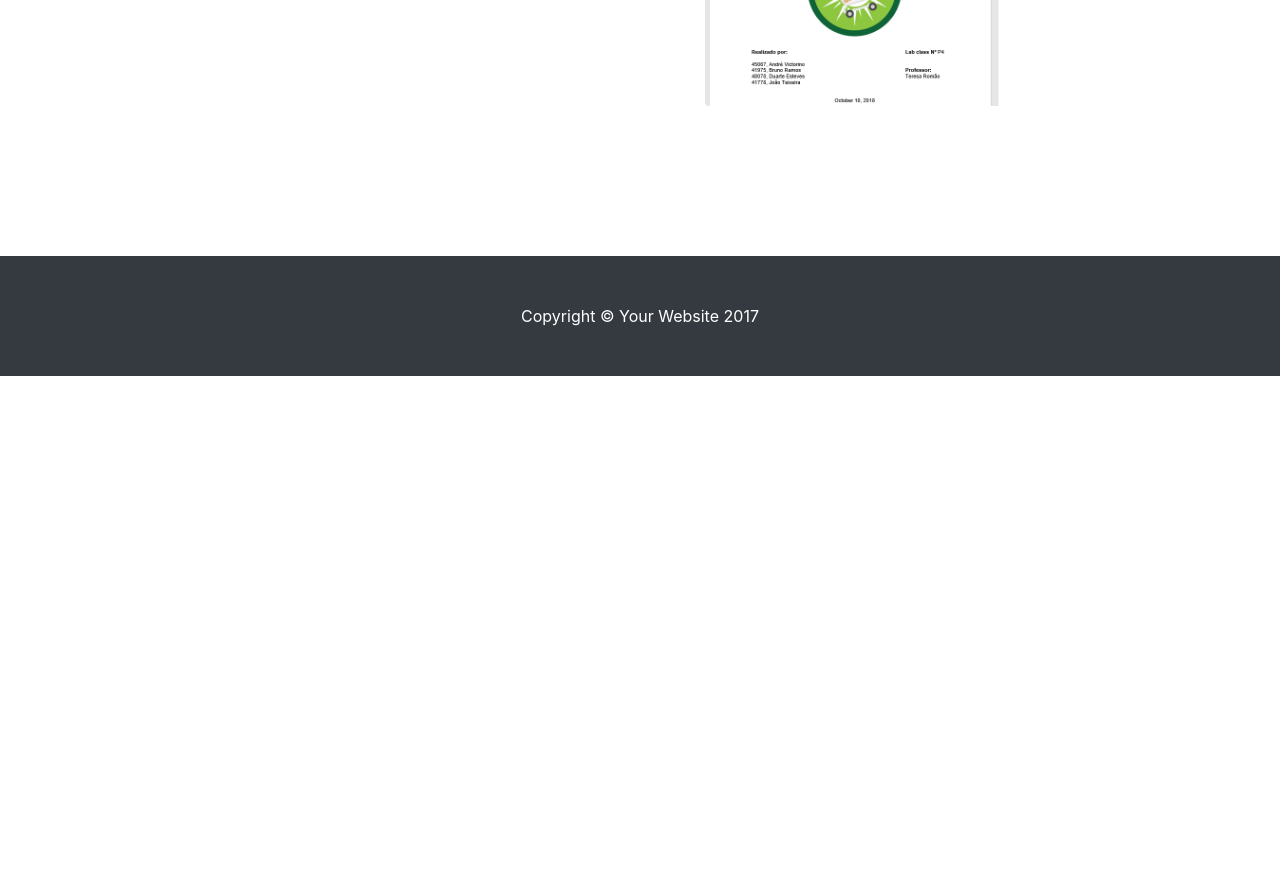
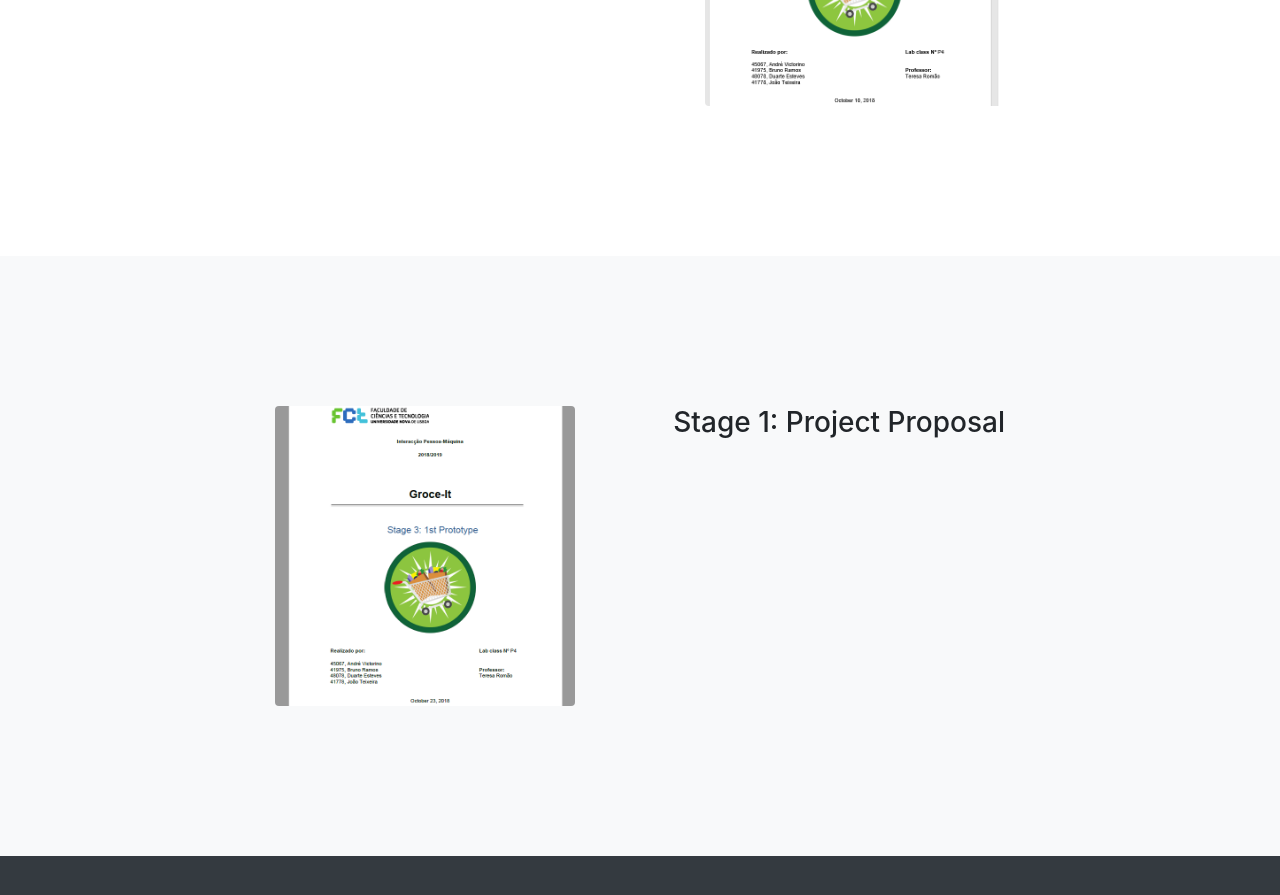
Before and after one commit to brno117/brno117.github.io, a Jekyll site: the page project/index.html, which Jekyll copies as it is, in a window 1280 px wide and 900 px high, scrolled down 1446 px. Shown: the top 895 px of the window. Built offline with Jekyll 4.4.1, drawn with Linux system fonts in a browser that asks for light colours; nearby versions of some CDN libraries; library files that are not in the unit come from our copies; before the commit the page ends 1822 px from its top, so only the background shows below that.

Commit message:
Update index.html

```diff
--- a/project/index.html
+++ b/project/index.html
@@ -82,6 +82,19 @@
       </div>
     </section>
 
+    <section id="stage1" class="bg-light">
+      <div class="container">
+        <div class="row">
+          <div class="col-md-8 mx-auto">
+            <a href="https://drive.google.com/open?id=1MGzph3uihcQRTrkHZ0j-0hV4c3mYZkC7">
+          <img src="Phase3.png" class="rounded img-fluid" width="300" alt="Stage 1">
+        </a>
+	      <h3 class="float-md-right">Stage 1: Project Proposal</h3>
+          </div>
+        </div>
+      </div>
+    </section>
+
     <!-- Footer -->
     <footer class="py-5 bg-dark">
       <div class="container">
```
